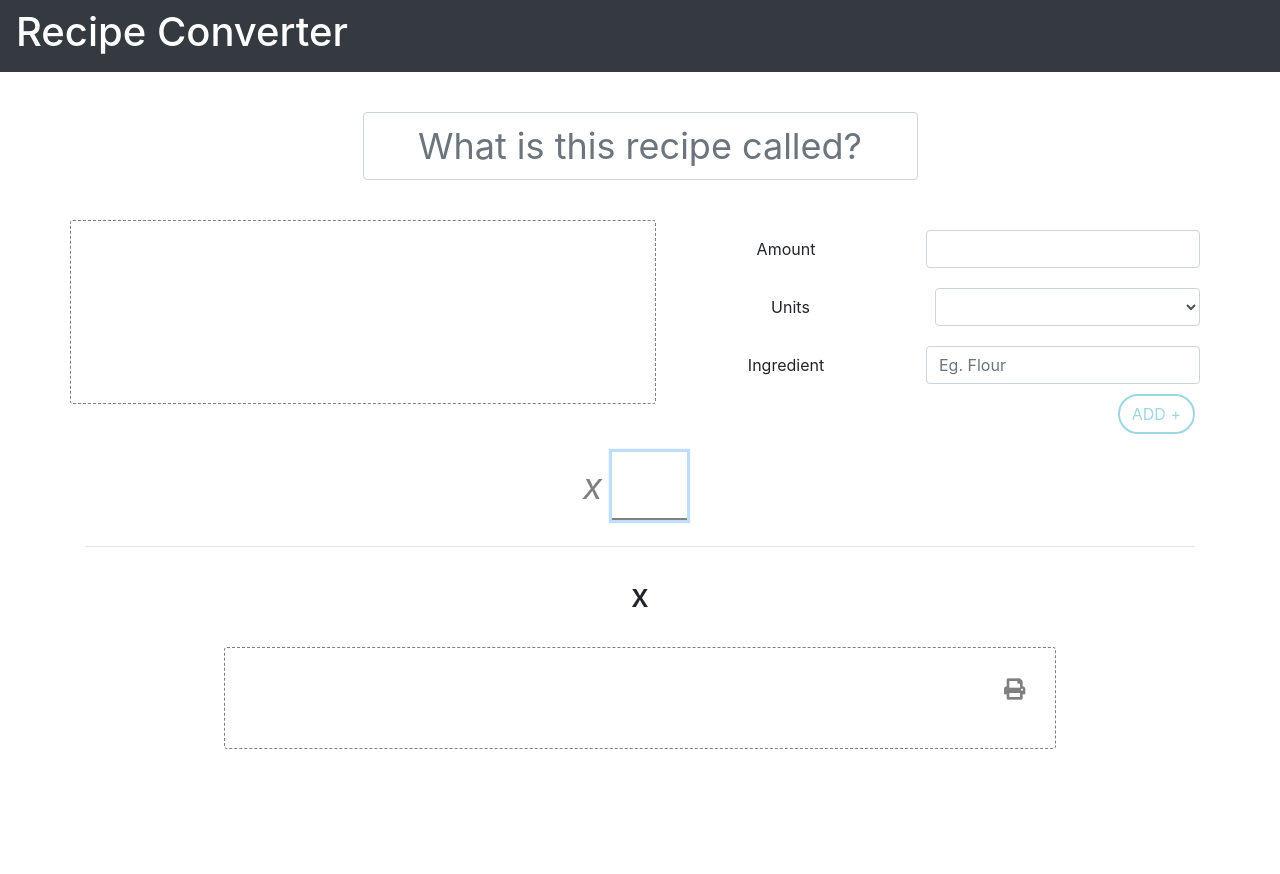
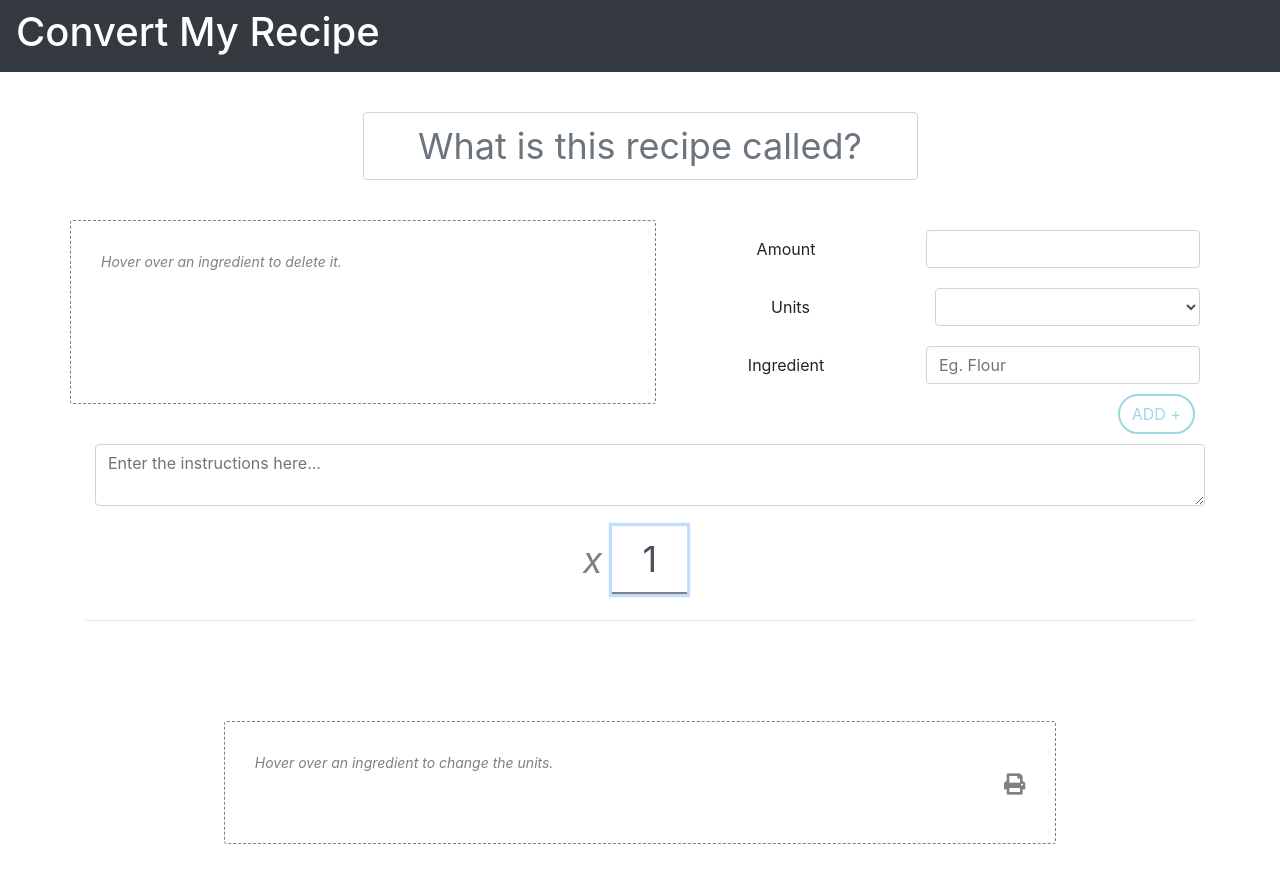
Before and after one commit to dfenske/recipe-converter, a Vue app: page / in a window 1280 px wide. Before the commit the page ends 800 px from the top, so only its background shows below. Built offline with nearby package versions, Linux system fonts and the light colour scheme.

Commit message:
changing transitions, adding instructions

```diff
--- a/public/index.html
+++ b/public/index.html
@@ -6,11 +6,11 @@
     <meta name="viewport" content="width=device-width,initial-scale=1.0">
     <link rel="icon" href="<%= BASE_URL %>favicon.ico">
     <link rel="stylesheet" href="https://use.fontawesome.com/releases/v5.1.0/css/all.css" integrity="sha384-lKuwvrZot6UHsBSfcMvOkWwlCMgc0TaWr+30HWe3a4ltaBwTZhyTEggF5tJv8tbt" crossorigin="anonymous">
-    <title>Recipe Converter</title>
+    <title>Convert My Recipe</title>
   </head>
   <body>
     <noscript>
-      <strong>We're sorry but Recipe Converter doesn't work properly without JavaScript enabled. Please enable it to continue.</strong>
+      <strong>We're sorry but Convert My Recipe doesn't work properly without JavaScript enabled. Please enable it to continue.</strong>
     </noscript>
     <div id="app"></div>
     <!-- built files will be auto injected -->
--- a/src/App.vue
+++ b/src/App.vue
@@ -1,13 +1,14 @@
 <template>
   <div id="app">
     <nav class="navbar navbar-dark bg-dark">
-      <h1 class="text-white">Recipe Converter</h1>
+      <h1 class="text-white">Convert My Recipe</h1>
     </nav>
 
     <div class="container">
       <h2 class="no-print recipe-title"><input class="form-control title" v-model.lazy="recipeTitle" placeholder="What is this recipe called?" /></h2>
       <div class="row no-print">
         <div class="col-sm recipe">
+          <div class="subtle no-print mb-2">Hover over an ingredient to delete it.</div>
           <ul>
             <li v-for="ingredient in recipe" :key="ingredient.name">
               <ingredient :name="ingredient.name" :amount="ingredient.amount" :unit="ingredient.unit" :converted="false" v-on:delete-item="deleteItem" ></Ingredient>
@@ -18,6 +19,9 @@
           <new-ingredient v-on:add-ingredient="addIngredient" />
         </div>
       </div>
+      <div>
+        <textarea class="form-control no-print" placeholder="Enter the instructions here..." v-model.lazy="instructions" />
+      </div>
       <div class="multiplier mt-2 no-print">
         <label for="Multiplier">x </label>
         <input class="form-control" v-model.number="multiplier" id="Multiplier" type="number"/>
@@ -26,12 +30,14 @@
       <hr class="no-print"/>
       <h2 class="minHeight40">{{ recipeTitle ? recipeTitle + ' x ' + multiplier : ''}} </h2>
       <div class="recipe">
+        <div class="subtle no-print">Hover over an ingredient to change the units.</div>
         <div class="text-right"><i class="fas fa-print fa-lg print-icon no-print" @click="print"></i></div>
         <ul>
           <li v-for="ingredient in convertedRecipe" :key="ingredient.name">
             <ingredient :name="ingredient.name" :amount="ingredient.amount" :unit="ingredient.unit" :converted="true" v-on:update-ingredient="updateIngredient"></Ingredient>
           </li>
         </ul>
+        <div>{{ instructions }}</div>
       </div>
     </div>
   </div>
@@ -57,13 +63,15 @@ export default {
       units: {
         volume,
         weight
-      }
+      },
+      instructions: ''
     };
   },
   async mounted() {
     localforage.getItem('recipe', (err, value) => this.mountRecipe(err, value));
     localforage.getItem('recipeTitle', (err, value) => this.mountTitle(err, value));
     localforage.getItem('multiplier', (err, value) => this.mountMultiplier(err, value));
+    localforage.getItem('instructions', (err, value) => this.mountInstructions(err, value));
   },
   methods: {
     mountRecipe(err, value) {
@@ -76,18 +84,26 @@ export default {
     },
     mountTitle(err, value) {
       if (err || !value) {
-        localforage.setItem('recipeTitle', []);
-        this.recipeTitle = [];
+        localforage.setItem('recipeTitle', '');
+        this.recipeTitle = '';
       } else {
         this.recipeTitle = value;
       }
     },
     mountMultiplier(err, value) {
       if (err || !value) {
-        localforage.setItem('multiplier', []);
-        this.multiplier = [];
+        localforage.setItem('multiplier', 1);
+        this.multiplier = 1;
       } else {
         this.multiplier = value;
+      }
+    },
+    mountInstructions(err, value) {
+      if (err || !value) {
+        localforage.setItem('instructions', '');
+        this.instructions = '';
+      } else {
+        this.instructions = value;
       }
     },
     addIngredient(name, amount, unit) {
@@ -117,6 +133,9 @@ export default {
     },
     recipeTitle: function() {
       localforage.setItem('recipeTitle', this.recipeTitle);
+    },
+    instructions: function() {
+      localforage.setItem('instructions', this.instructions);
     }
   },
   computed: {
@@ -178,4 +197,10 @@ export default {
 .minHeight40 {
   min-height: 40px;
 }
+
+.subtle {
+  color: gray;
+  font-style: italic;
+  font-size: 14px;
+}
 </style>
--- a/src/components/Ingredient.vue
+++ b/src/components/Ingredient.vue
@@ -3,7 +3,7 @@
     <div class="ingredient">
       <span :class="{ medium : !converted, large : converted }" >{{ format(amount) }} {{ unitAbbr }} {{ name }} <i v-if="!converted" class="far fa-times-circle" @click="deleteItem"></i></span>
       <span :class="{ large : converted }" v-if="converted">
-        <select class="form-control fade-in inline" @change="changeUnits">
+        <select class="form-control inline" @change="changeUnits">
             <option :value="null" selected disabled>Change the units...</option>
             <option v-for="unit in relevantUnits" :key="unit.name" :value="unit.name">{{ unit.name }} ({{ unit.abbr }})</option>
         </select>
@@ -112,32 +112,33 @@ export default {
 
       select {
         opacity: 0;
+        transition: opacity 1s ease-in-out;
       }
     }
 
     &:hover {
       span select {
         opacity: 1;
+        transition: opacity 0.4s ease-in-out;
       }
     }
 
     i {
-      display: none;
+      opacity: 0;
+      transition: opacity 1s ease-in-out;
+      padding-left: 15px;
+      color: #dc3545;
+      cursor: pointer;
+      float: right;
     }
 
     &:hover i {
-      display: inline-block;
-      color: #dc3545;
-      cursor: pointer;
-      padding-left: 15px;
+      opacity: 1;
+      transition: opacity 0.4s ease-in-out;
 
       &:hover {
         color: darkred;
       }
-    }
-
-    .fade-in {
-      transition: opacity 0.4s ease-in-out;
     }
   }
 
```
Also changed, not shown: 1 other file (tests, documents, lock files or other folders).
